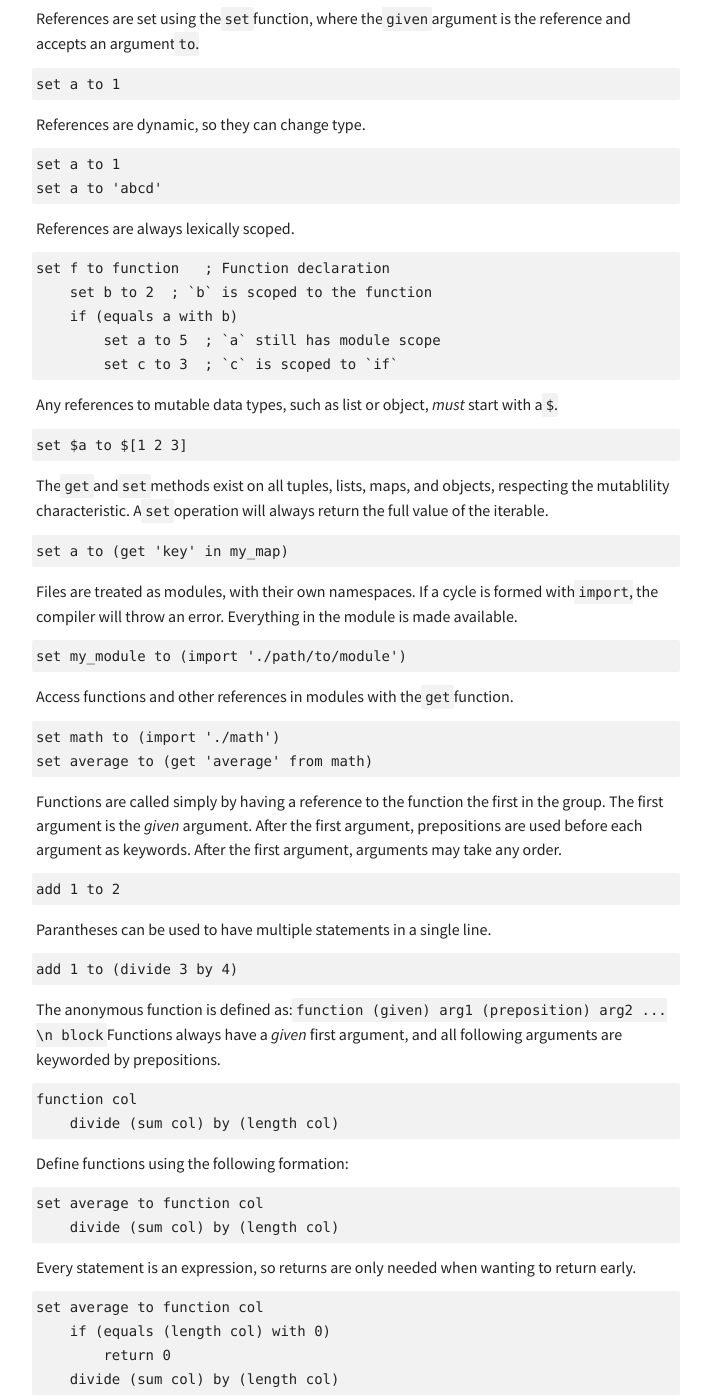
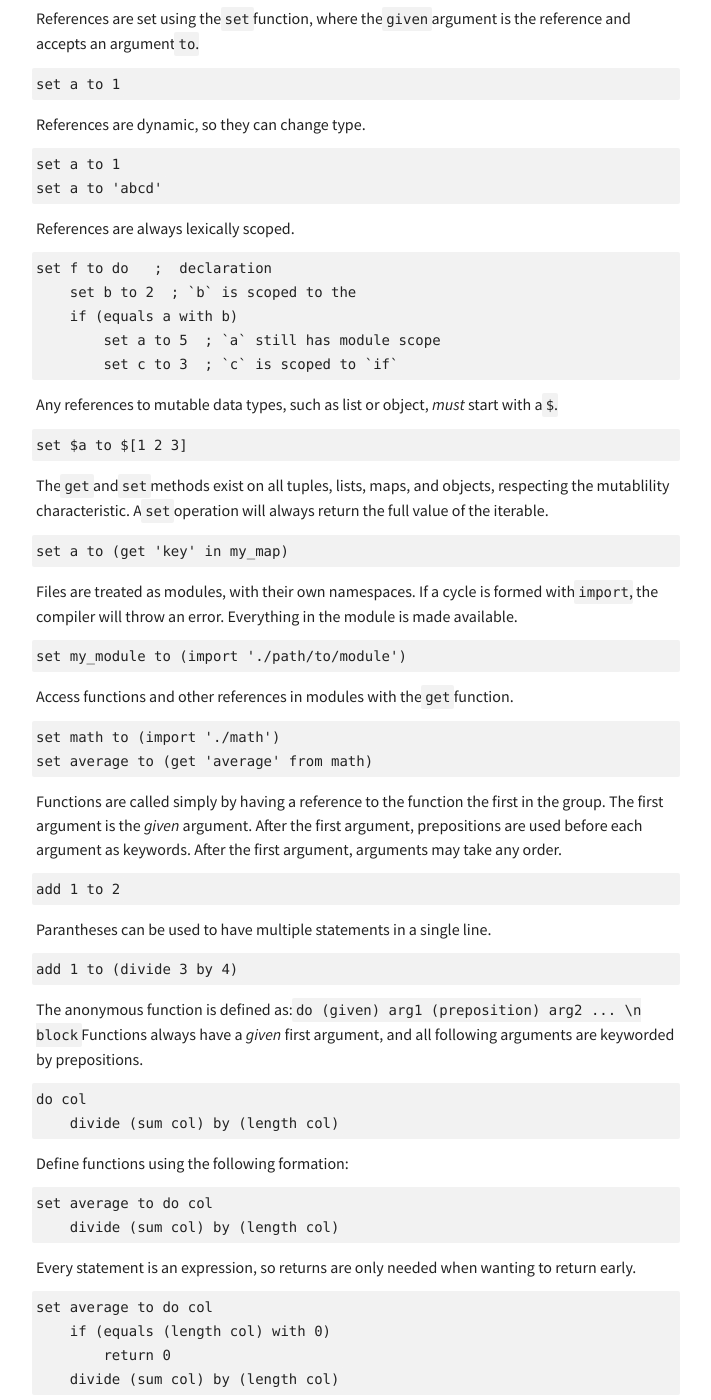
Before and after one commit to heiskr/heiskr.github.io, a Jekyll site: the page built from _posts/2014-06-24-garden.md, in a window 1280 px wide and 1400 px high, scrolled down 2490 px. Shown: the whole window, without its empty margins (284-995 px from the left). Built offline with Jekyll 4.4.1, drawn with Linux system fonts in a browser that asks for light colours; nearby versions of some CDN libraries; comment, search, counter and statistics services are not loaded; some of the changed text lies outside the part shown.

Commit message:
Update 2014-06-24-garden.md

```diff
--- a/_posts/2014-06-24-garden.md
+++ b/_posts/2014-06-24-garden.md
@@ -122,8 +122,8 @@ References are dynamic, so they can change type.
 
 References are always lexically scoped.
 
-    set f to function   ; Function declaration
-        set b to 2  ; `b` is scoped to the function
+    set f to do   ;  declaration
+        set b to 2  ; `b` is scoped to the
         if (equals a with b)
             set a to 5  ; `a` still has module scope
             set c to 3  ; `c` is scoped to `if`
@@ -158,20 +158,20 @@ Parantheses can be used to have multiple statements in a single line.
 
     add 1 to (divide 3 by 4)
 
-The anonymous function is defined as: `function (given) arg1 (preposition) arg2 ... \n block`
+The anonymous function is defined as: `do (given) arg1 (preposition) arg2 ... \n block`
 Functions always have a _given_ first argument, and all following arguments are keyworded by prepositions.
 
-    function col
+    do col
         divide (sum col) by (length col)
 
 Define functions using the following formation:
 
-    set average to function col
+    set average to do col
         divide (sum col) by (length col)
 
 Every statement is an expression, so returns are only needed when wanting to return early.
 
-    set average to function col
+    set average to do col
         if (equals (length col) with 0)
             return 0
         divide (sum col) by (length col)
@@ -182,7 +182,7 @@ Functions may be passed by reference as arguments to other functions. If a funct
 
 Any function that receives or returns mutable data types must have all references start with `$`.
 
-    set $scale_list to function $list by num
+    set $scale_list to do $list by num
         map $list by (divide by num)
 
 Conditions are simply using the keywords `if` and `else`. Conditions are also expressions.
@@ -243,7 +243,7 @@ Aliases are opt-in language features that can reduce some verbosity from the lan
 
 *Alias: Inline-block.* Sometimes, having to hit return just for a single-line block doesn't feel right. This alias enables a work-around. The colon character here replaces the newline plus indent.
 
-    map lis by (function value: divide value by 3)
+    map lis by (do value: divide value by 3)
 
 *Alias: Ternary operation.* Sometimes, having a single line set a value conditionally is convenient.
 
@@ -259,7 +259,7 @@ Aliases are opt-in language features that can reduce some verbosity from the lan
 
 *Alias: Type Annotation.* With this alias enabled, function arguments and returns can have a type specified. Type annotations are checked at build-type and not run-time.
 
-    set my_add to function num1:number to num2:number
+    set my_add to do num1:number to num2:number
         :number add num1 to num2
 
 Compiler
```
